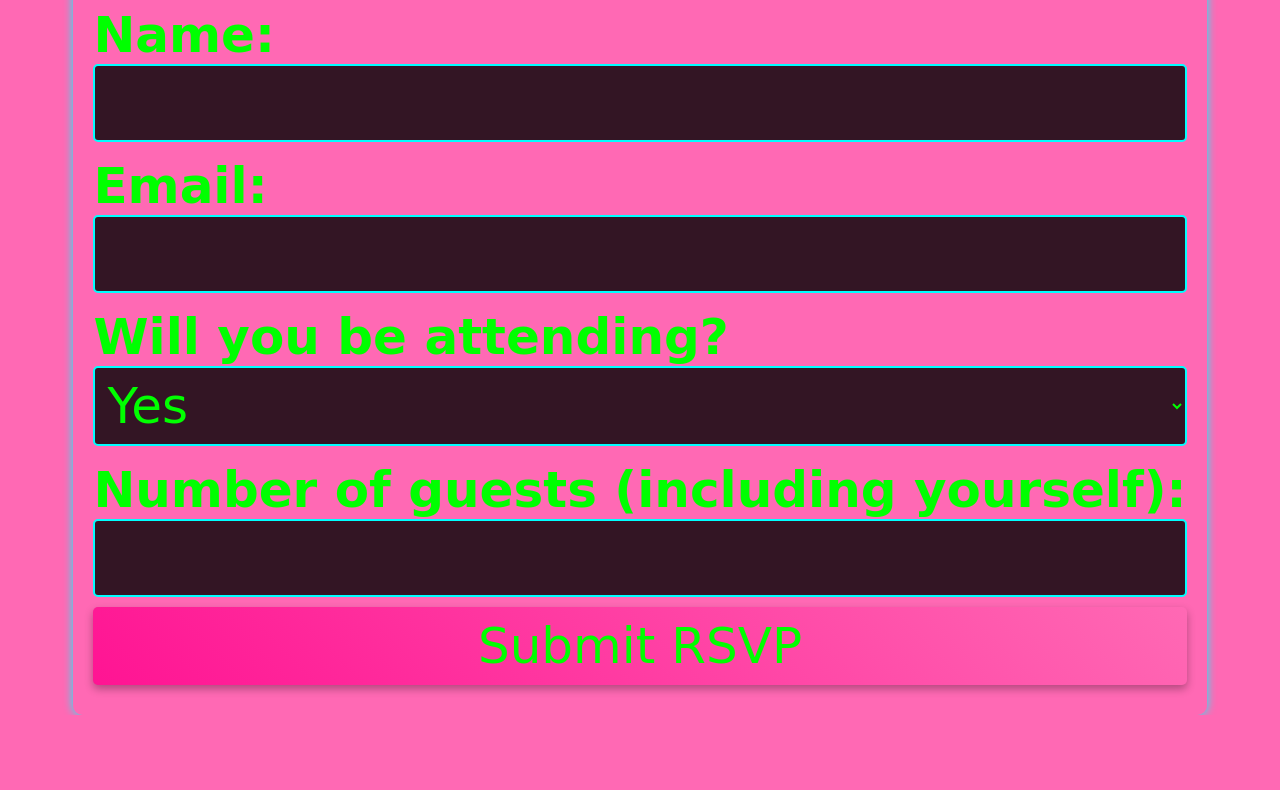
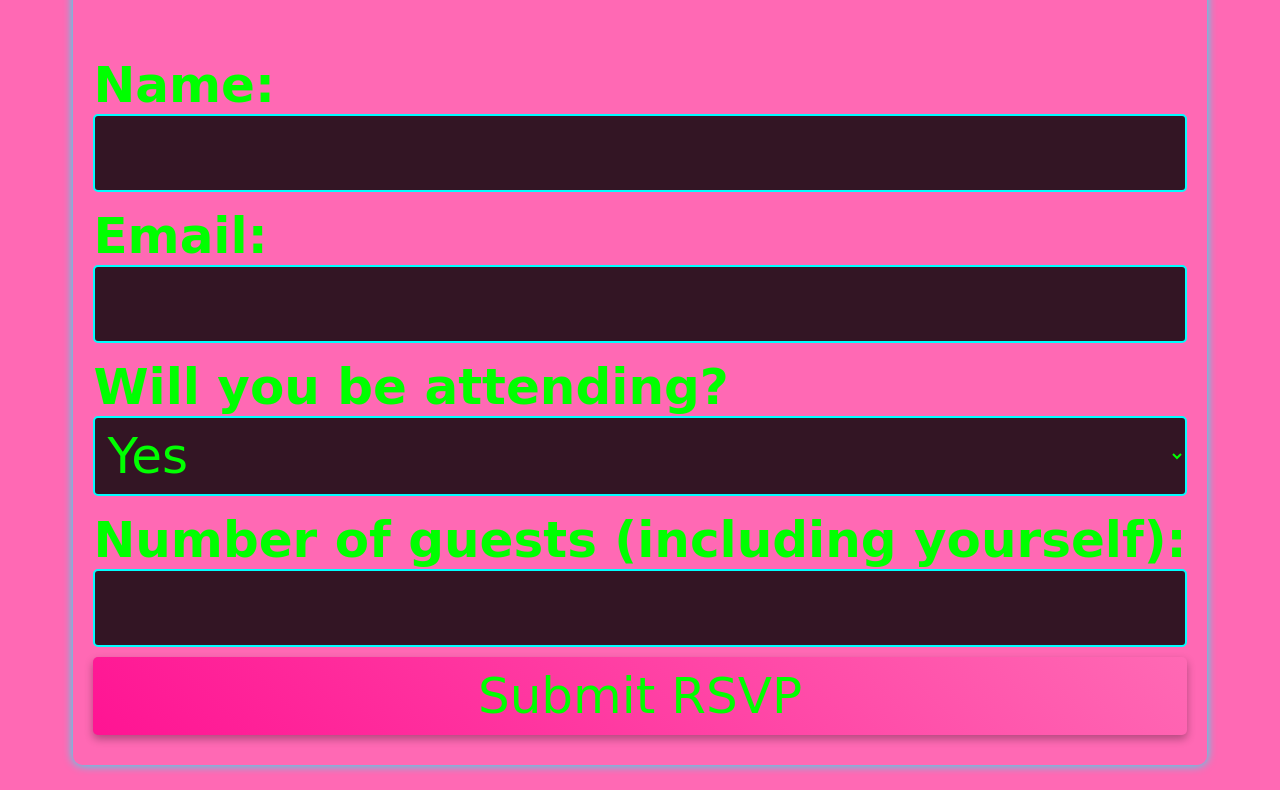
Before and after one commit to ccluett/wedding-rsvp, a website: page rsvp.html in a window 1280 px wide. Shown: the part 304-1094 px from the top of the page. Before the commit the page ends 1019 px from the top, so only its background shows below. Drawn offline with Linux system fonts and the light colour scheme.

Commit message:
added space around container

```diff
--- a/style.css
+++ b/style.css
@@ -28,7 +28,7 @@ a {
   text-decoration: underline; /* Add underline to links */
   font-size: 2em;
   margin-bottom: 20px; /* Add space below the link */
-}
+  }
 
 .image-carousel {
     width: 90vw;
@@ -91,6 +91,8 @@ a {
     padding: 20px;
     border-radius: 10px; /* Rounded corners */
     box-shadow: 0 0 10px #00FFFF; /* Neon blue box shadow */
+    margin-top: 50px;
+    margin-bottom: 50px;
 }
 
 /* RSVP Form */
```
